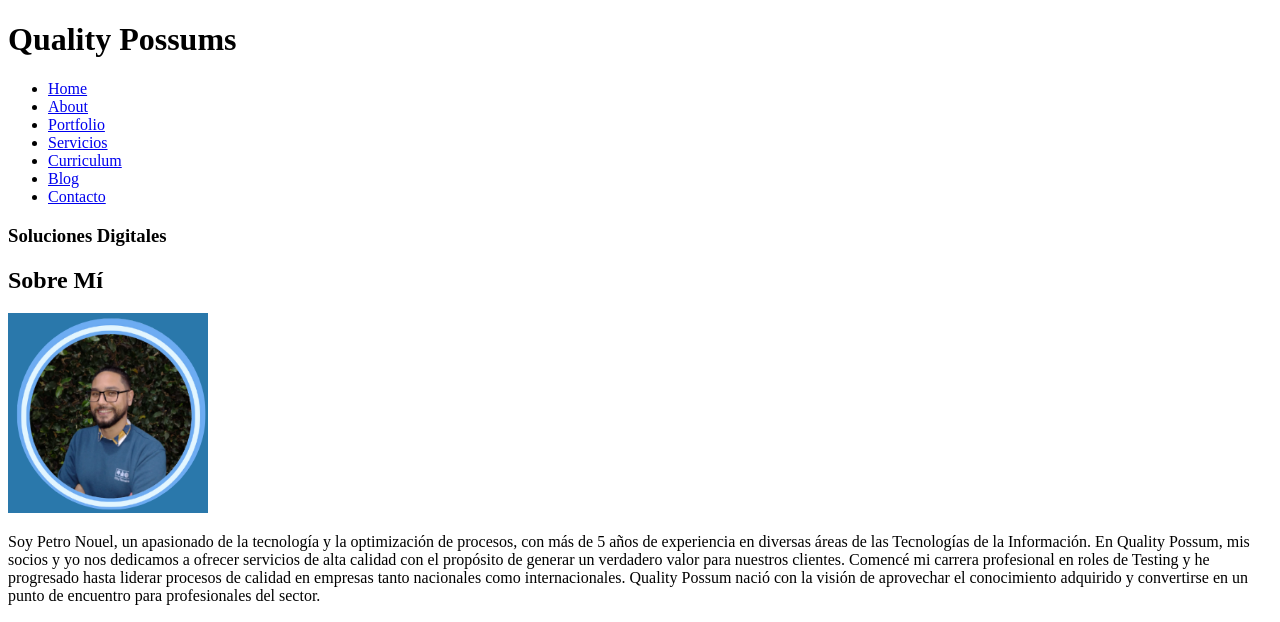
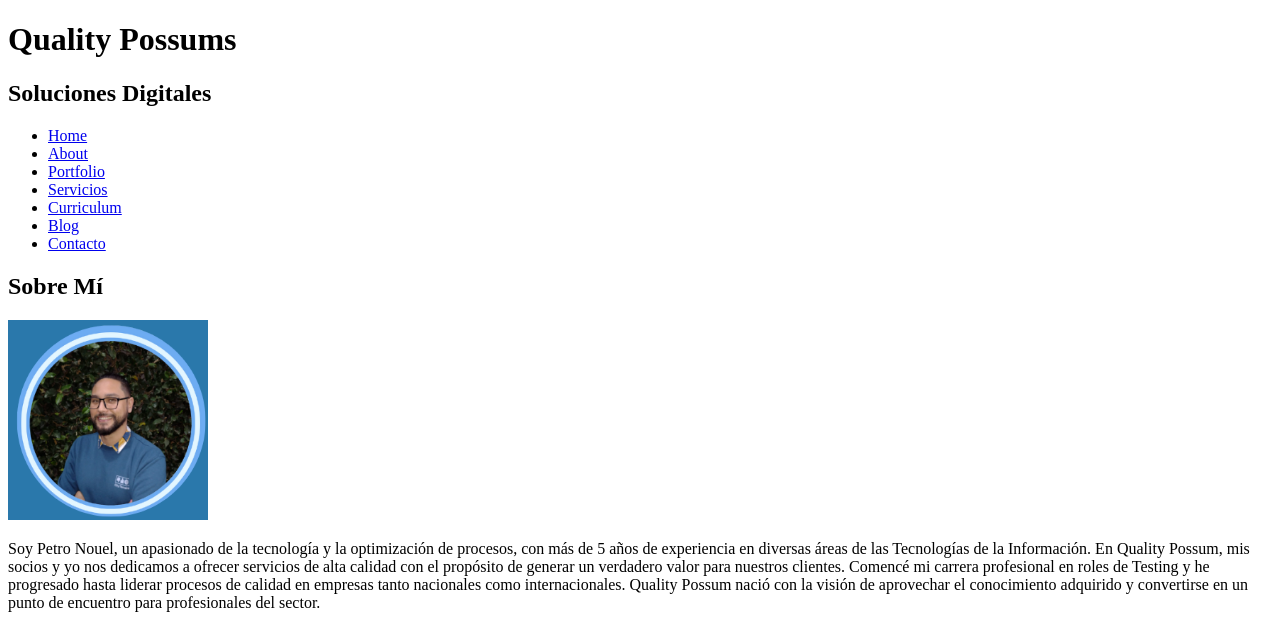
Before and after one commit to petronouelUADE/UVA01_Entrega, a plain HTML site: page index.html in a window 1280 px wide. Shown: the top 622 px of the page. Drawn offline with Linux system fonts and the light colour scheme.

Commit message:
h2 on home change

```diff
--- a/index.html
+++ b/index.html
@@ -8,6 +8,7 @@
   <body>
     <header>
       <h1>Quality Possums</h1>
+      <h2>Soluciones Digitales</h2>
       <nav>
         <ul>
           <li><a href="index.html">Home</a></li>
@@ -19,7 +20,6 @@
           <li><a href="contact.html">Contacto</a></li>
         </ul>
       </nav>
-      <h3>Soluciones Digitales</h3>
     </header>
 
     <section id="bio_short">
```
